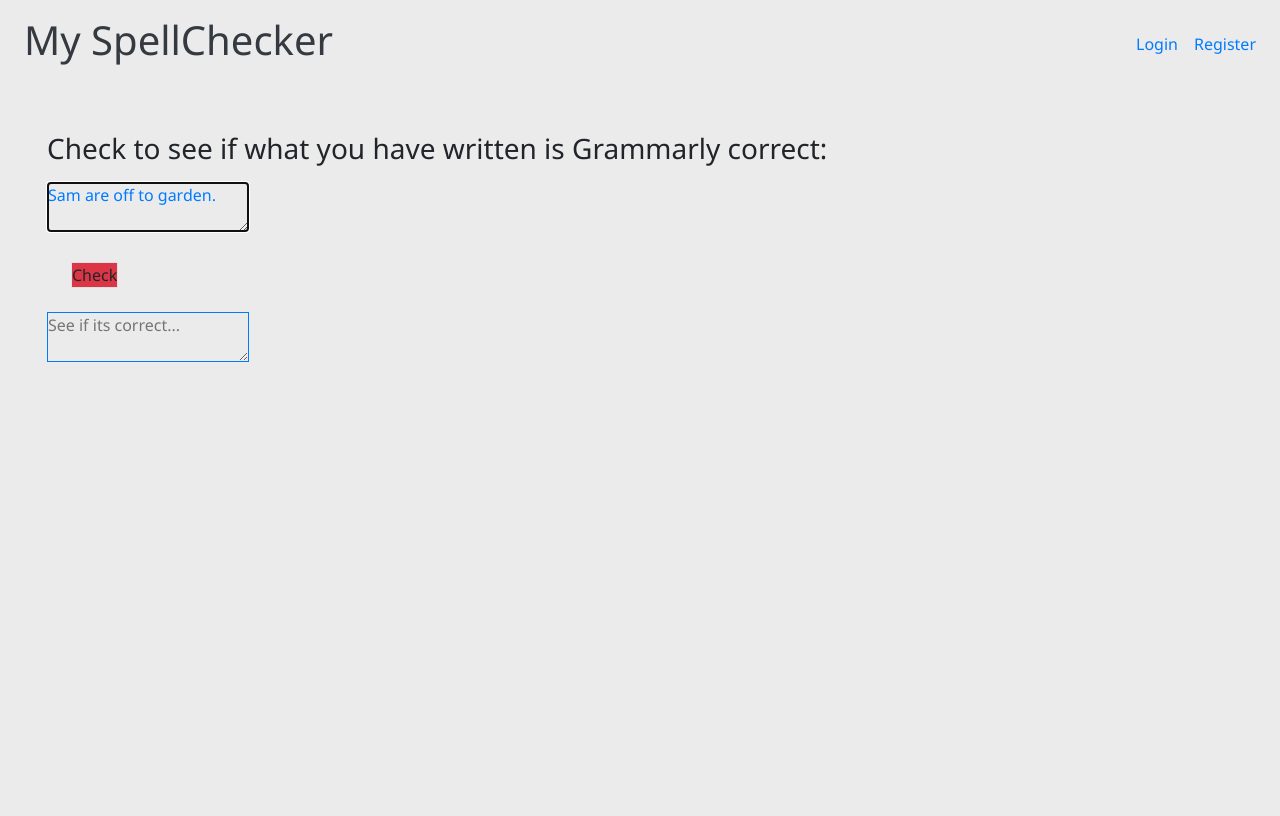
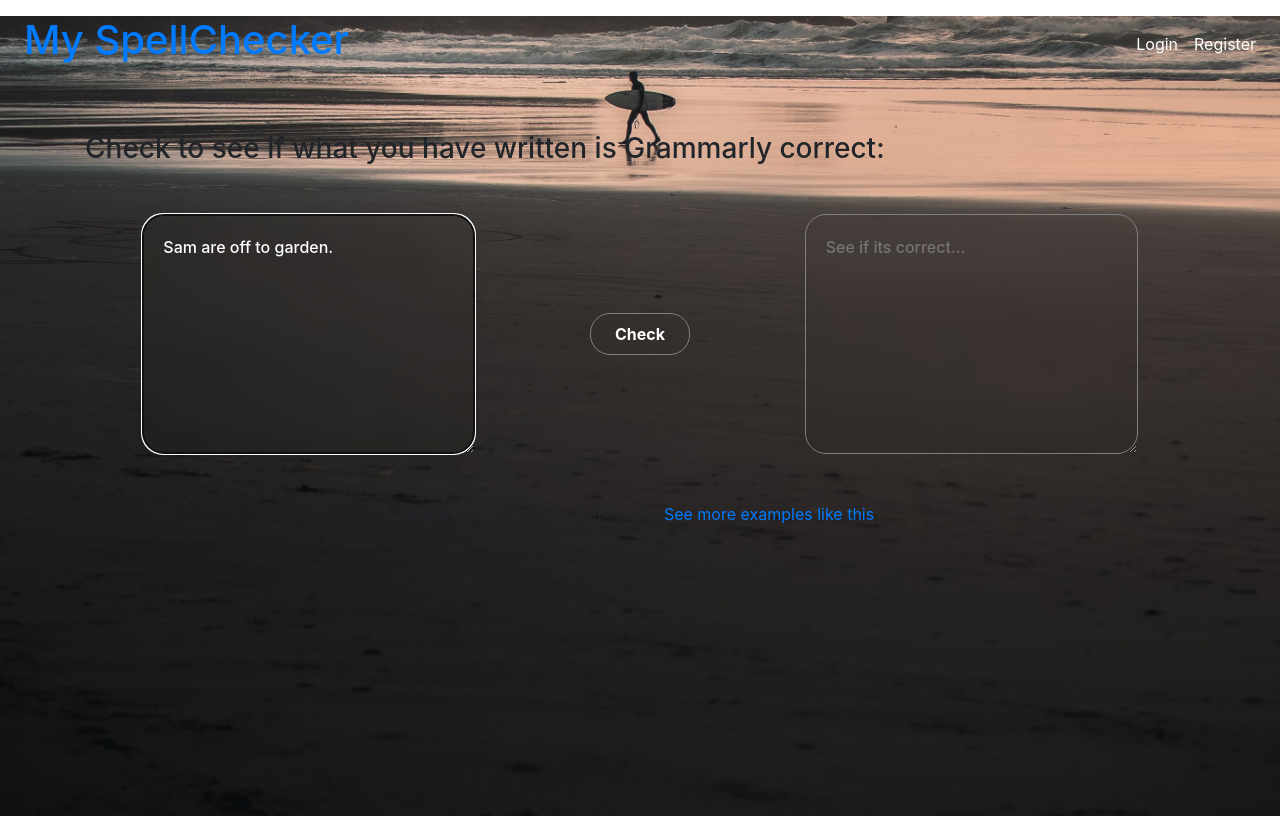
Before and after one commit to PilcodeurDev/my-app-spellchecker, a Nuxt app: page /test in a window 1280 px wide. Built offline with nearby package versions, Linux system fonts and the light colour scheme; no server answers.

Commit message:
Api completed

```diff
--- a/layouts/default.vue
+++ b/layouts/default.vue
@@ -1,8 +1,8 @@
 <template>
-  <div>
+  <div class="contained">
     <!-- Header -->
     <div class="d-flex justify-content-between align-items-center m-3 mb-5">
-      <nuxt-link to="/" class="mx-2 text-decoration-none fw-bold text-dark">
+      <nuxt-link to="/" class="mx-2 text-decoration-none fw-bold">
         <h1>My SpellChecker</h1>
       </nuxt-link>
 
@@ -12,22 +12,22 @@
         <nuxt-link to="/" class="mx-2 text-decoration-none fw-bold">Logout</nuxt-link>
       </div>
       <div v-else>
-        <nuxt-link to="/login" class="mx-2 text-decoration-none fw-bold">Login</nuxt-link>
-        <nuxt-link to="/register" class="mx-2 text-decoration-none fw-bold">Register</nuxt-link>
+        <nuxt-link to="/login" class="mx-2 text-decoration-none fw-bold text-white">Login</nuxt-link>
+        <nuxt-link to="/register" class="mx-2 text-decoration-none fw-bold text-white">Register</nuxt-link>
       </div>
     </div>
     <nuxt />
   </div>
 </template>
 
-<style>
-* {
-  font-family: 'Segoe UI', Tahoma, Geneva, Verdana, sans-serif;
-  background: rgb(235, 235, 235);
-}
+<style scoped>
+.contained {
+  min-height: 100vh;
 
-.container {
-  max-width: 95%;
-  /* background: rgb(211, 15, 15); */
+  background-image: url('/image2.jpg');
+  background-size: cover;
+  background-repeat: no-repeat;
+  background-position: bottom;
+  background-attachment: fixed;
 }
 </style>
--- a/nuxt.config.js
+++ b/nuxt.config.js
@@ -44,10 +44,16 @@ export default {
   // Axios module configuration: https://go.nuxtjs.dev/config-axios
   axios: {
     // Workaround to avoid enforcing hard-coded localhost:3000: https://github.com/nuxt-community/axios-module/issues/308
-    baseURL: '/',
+    baseURL: '/api/check',
   },
 
   // Build Configuration: https://go.nuxtjs.dev/config-build
   build: {
-  }
+  },
+
+  serverMiddleware: [
+    { path: '/api/check', handler: '~/pages/api/check.js' },
+  ],
+
+
 }
--- a/pages/index.vue
+++ b/pages/index.vue
@@ -12,10 +12,6 @@
         </p>
         <p>- <strong>Good fun!</strong> 🤗</p>
       </div>
-
-      <b-form-textarea id="textarea" v-model="text" placeholder="Enter something..." rows="3"
-        max-rows="6"></b-form-textarea>
-      <button @click="$emit('textArea', text)" class="btn-primary">Correction</button>
     </div>
 
     <nuxt-link to="/test" class="m-5 text-decoration-none fw-bold">correction page</nuxt-link>
@@ -29,3 +25,13 @@ export default {
   name: 'IndexPage'
 }
 </script>
+
+<style>
+* {
+  margin: 0;
+  padding: 0;
+  box-sizing: border-box;
+  font-family: 'Segoe UI', Tahoma, Geneva, Verdana, sans-serif;
+  color: white;
+}
+</style>
--- a/pages/test.vue
+++ b/pages/test.vue
@@ -1,47 +1,90 @@
-<template>
+<template class="page">
   <div class="container">
 
-    <div class="flex flex-col items-center relative min-h-screen">
+    <div>
       <h3
         class="text-lightYellow text-2xl font-raleway font-bold uppercase tracking-wide mb-12 md:text-base md:px-4 md:text-center">
         Check to see if what you have written is Grammarly correct:
       </h3>
     </div>
 
-    <!-- x2 textarea -->
+    <!-- x2 textarea && button -->
 
-    <div class="my-3 flex justify-between">
-      <textarea type="text" class="border border-primary outline-none text-primary"
-        placeholder="Write/paste any content..." autofocus v-model="text"></textarea>
-      <div class="flex items-center">
-        <button class="m-4 border bg-danger" @click="checkGrammar">
-          Check
+    <div class="my-5 d-flex justify-content-around">
+      <textarea type="text" class="area-text" placeholder="Write/paste any content..." autofocus
+        v-model="text"></textarea>
+      <div class="button-text align-self-center">
+        <button class="px-4 py-2" @click="checkGrammar">
+          {{ btnText }}
         </button>
       </div>
-      <textarea type="text" class="border border-primary outline-none text-primary" placeholder="See if its correct..."
-        readonly :value="res"></textarea>
+      <textarea type="text" class="area-text" placeholder="See if its correct..." readonly :value="res"></textarea>
     </div>
+
+    <div>
+      <p class="text-center">
+        Made by RapidAPI DevRel Team -
+        <a href="https://github.com/RapidAPI/DevRel-Examples-External">
+          See more examples like this
+        </a>
+      </p>
+    </div>
+
   </div>
 </template>
 
+
 <script>
+import axios from 'axios';
+
 export default {
   data() {
     return {
       text: 'Sam are off to garden.',
       res: '',
+      btnText: 'Check',
     };
   },
   methods: {
-    checkGrammar() {
+    async checkGrammar() {
       // Logique de vérification de la grammaire ici
       // Vous pouvez utiliser this.text pour accéder au texte saisi
       // et mettre à jour this.res avec le résultat
+      try {
+        this.btnText = 'Checking...';
+        const response = await axios.post('/api/check', {
+          text: this.text,
+        });
+        this.res = response.data.matches[0].message;
+      } catch (error) {
+        console.error(error);
+      }
+      this.btnText = 'Check';
     },
   },
 };
 </script>
 
-<style scoped>
-/* Styles spécifiques à cette page */
+<style>
+.area-text {
+  width: 30%;
+  height: 30vh;
+  padding: 20px;
+
+  border: 1px solid grey;
+  border-radius: 21px;
+  backdrop-filter: blur(10px);
+
+  color: white;
+  font-weight: 500;
+}
+
+.button-text {
+  border: 1px solid grey;
+  border-radius: 20px;
+  backdrop-filter: blur(10px);
+
+  color: white;
+  font-weight: bold;
+}
 </style>
```
Also changed, not shown: pages/api/check.js (added, +42 -0 lines), static/image1.jpg (added), static/image2.jpg (added).
